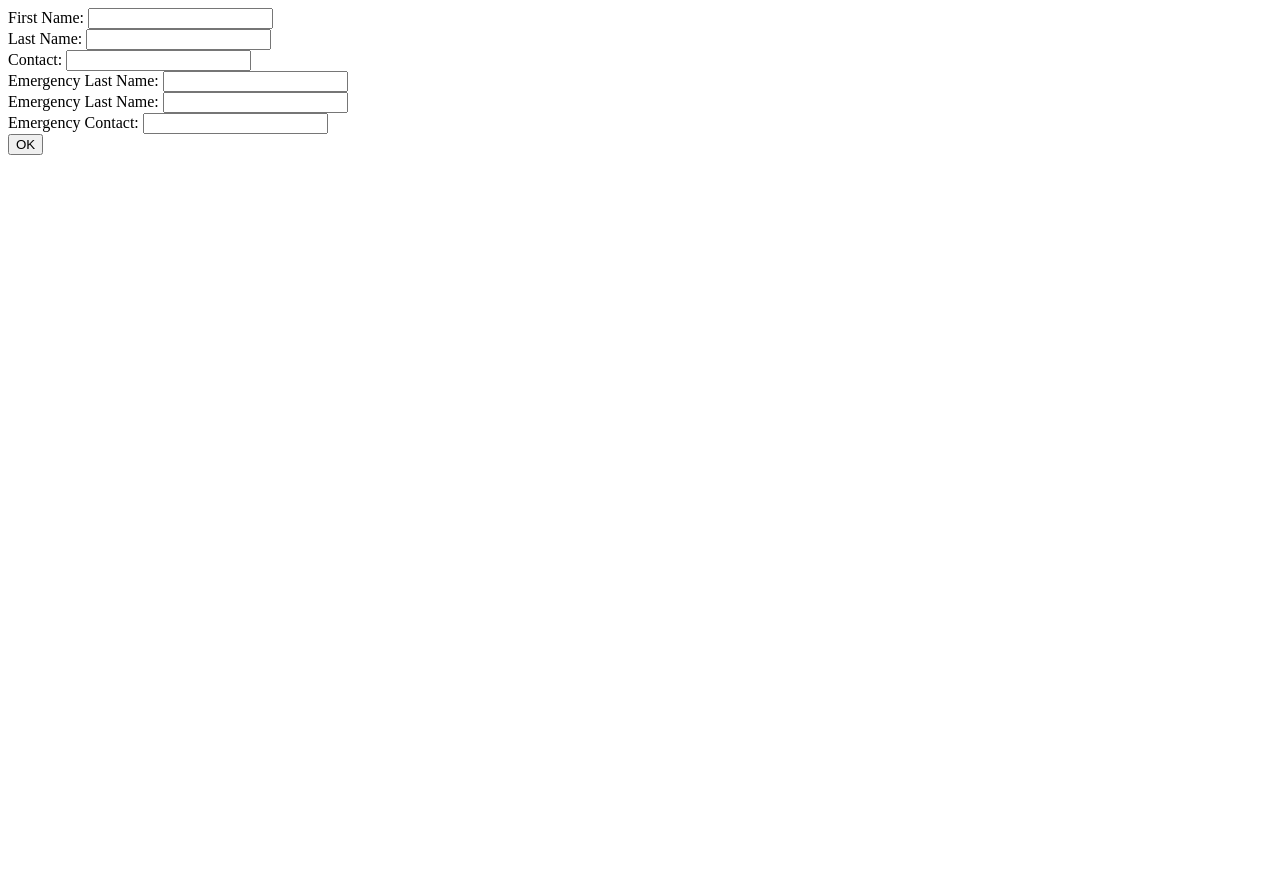
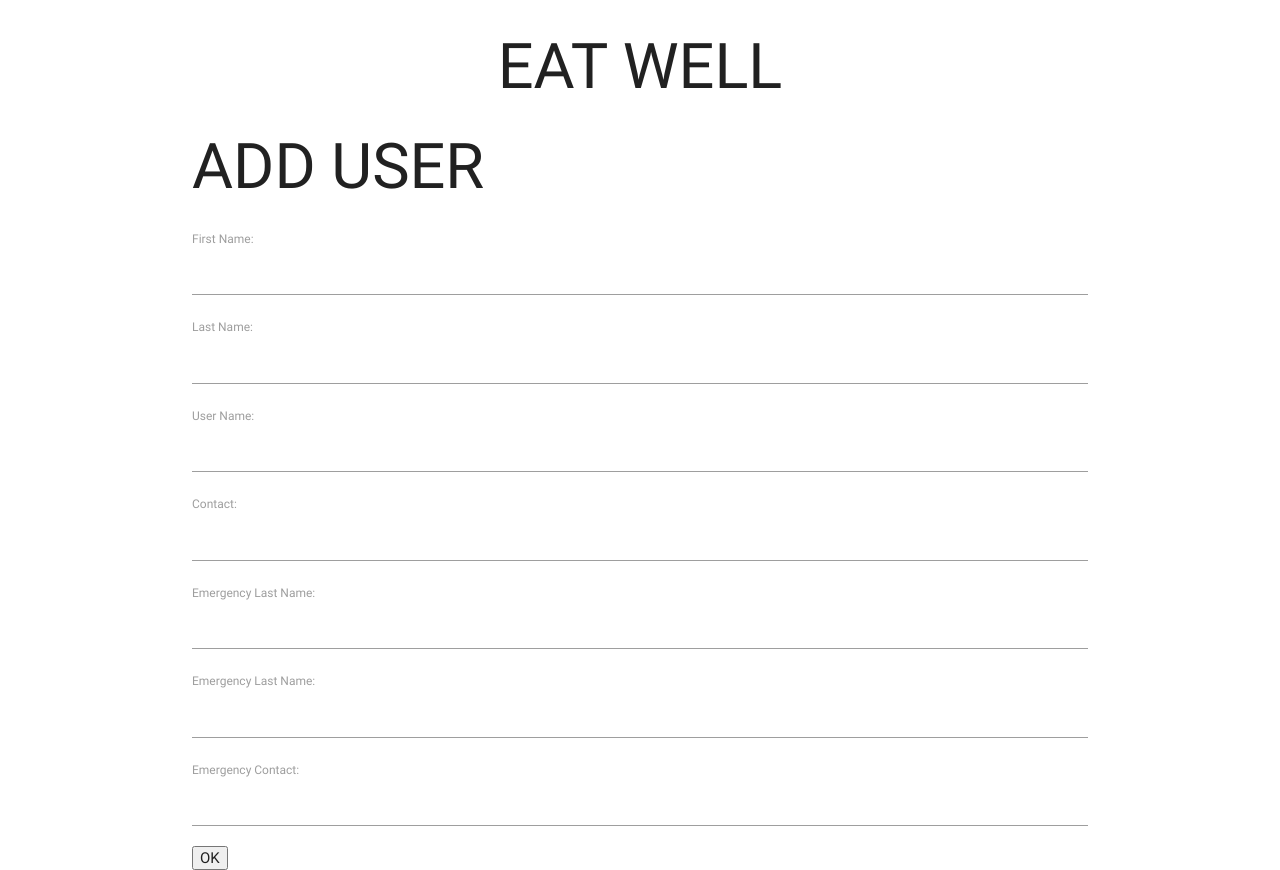
Before and after one commit to sakshitonwer/EatWell, a Django app: page /home/user/registration/ in a window 1280 px wide. Before the commit the page ends 155 px from the top, so only its background shows below. Run offline with Django 3.2, Linux system fonts and the light colour scheme.

Commit message:
added user name to registration

```diff
--- a/EatWell/home/forms.py
+++ b/EatWell/home/forms.py
@@ -4,6 +4,7 @@ class UserRegistrationForm(forms.Form):
 	first_name  = forms.CharField(label='first_name', max_length=100)
 	last_name = forms.CharField(label='last_name', max_length=100)
 	contact = forms.CharField(label='contact', max_length=10)
+	user_name = forms.CharField(label='user_name', max_length=100)
 	emergency_first_name  = forms.CharField(label='emergency_first_name', max_length=100)
 	emergency_last_name = forms.CharField(label='emergency_last_name', max_length=100)
 	emergency_contact = forms.CharField(label='emergency_contact', max_length=10)
--- a/EatWell/home/models.py
+++ b/EatWell/home/models.py
@@ -17,6 +17,7 @@ class User(models.Model):
 	first_name  = models.CharField(max_length=100)
 	last_name = models.CharField(max_length=100)
 	contact = models.CharField(max_length=10)
+	user_name = models.CharField(max_length=100, default="")
 	emergency_contact = models.OneToOneField(EmergencyContact, on_delete = models.CASCADE)
 
 class UserAllergy(models.Model):
--- a/EatWell/home/templates/home/user_registration_form.html
+++ b/EatWell/home/templates/home/user_registration_form.html
@@ -1,3 +1,6 @@
+{% extends 'home/layouts.html' %}
+{% block content %}
+<h1> ADD USER </h1>
   <form action = {% url 'saveuser' %} method="post">{% csrf_token %}
       <div>
         <label for="FirstName">First Name: </label>
@@ -6,6 +9,10 @@
       <div>
         <label for="LastName">Last Name: </label>
         <input id="last_name" type="text" name="last_name" value="">
+      </div>
+      <div>
+        <label for="UserName">User Name: </label>
+        <input id="user_name" type="text" name="user_name" value="">
       </div>
       <div>
         <label for="Contact">Contact: </label>
@@ -25,3 +32,4 @@
       </div>
       <input type="submit" value="OK">
   </form>
+{% endblock %}
--- a/EatWell/home/views.py
+++ b/EatWell/home/views.py
@@ -28,13 +28,14 @@ def save_user_details(request):
 		first_name = form.cleaned_data['first_name']
 		last_name = form.cleaned_data['last_name']
 		contact = form.cleaned_data['contact']
+		user_name = form.cleaned_data['user_name']
 		emergency_first_name  = form.cleaned_data['emergency_first_name']
 		emergency_last_name = form.cleaned_data['emergency_last_name']
 		emergency_contact = form.cleaned_data['emergency_contact']
 		emergency_contact_instance = EmergencyContact.objects.create(first_name=emergency_first_name, last_name=emergency_last_name, contact=emergency_contact)
-		user_instance = User.objects.create(first_name=first_name, last_name=last_name, contact=contact, emergency_contact=emergency_contact_instance)
+		user_instance = User.objects.create(first_name=first_name, last_name=last_name, contact=contact, emergency_contact=emergency_contact_instance, user_name=user_name)
 		# allergy_instance = Allergy.objects.create(title=title, body=body)
-		print(last_name, first_name, contact, emergency_first_name, emergency_last_name, emergency_contact)
+		print(last_name, first_name, user_name, contact, emergency_first_name, emergency_last_name, emergency_contact)
 
 
 	return HttpResponse("HELLO")
```
Also changed, not shown: EatWell/fixtures/loadIngredients.json (added, +16 -0 lines), EatWell/home/migrations/0001_initial.py. Lines whose indentation alone changed are shown as unchanged.
